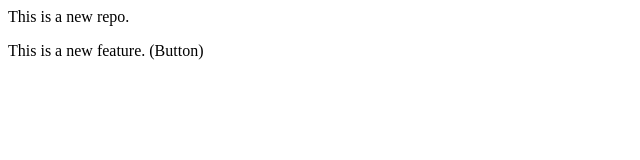
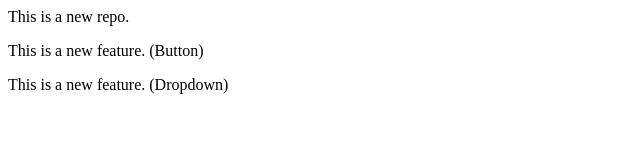
Before and after one commit to sarajahan2805-hue/localrepo, a plain HTML site: page index.html in a window 1280 px wide. Shown: the whole page, without its empty margins (0-640 px from the left). Drawn offline with Linux system fonts and the light colour scheme.

Commit message:
Add both features

```diff
--- a/index.html
+++ b/index.html
@@ -1,2 +1,4 @@
 <p>This is a new repo.</p>
 <p>This is a new feature. (Button)</p>
+
+<p>This is a new feature. (Dropdown)</p>
```
